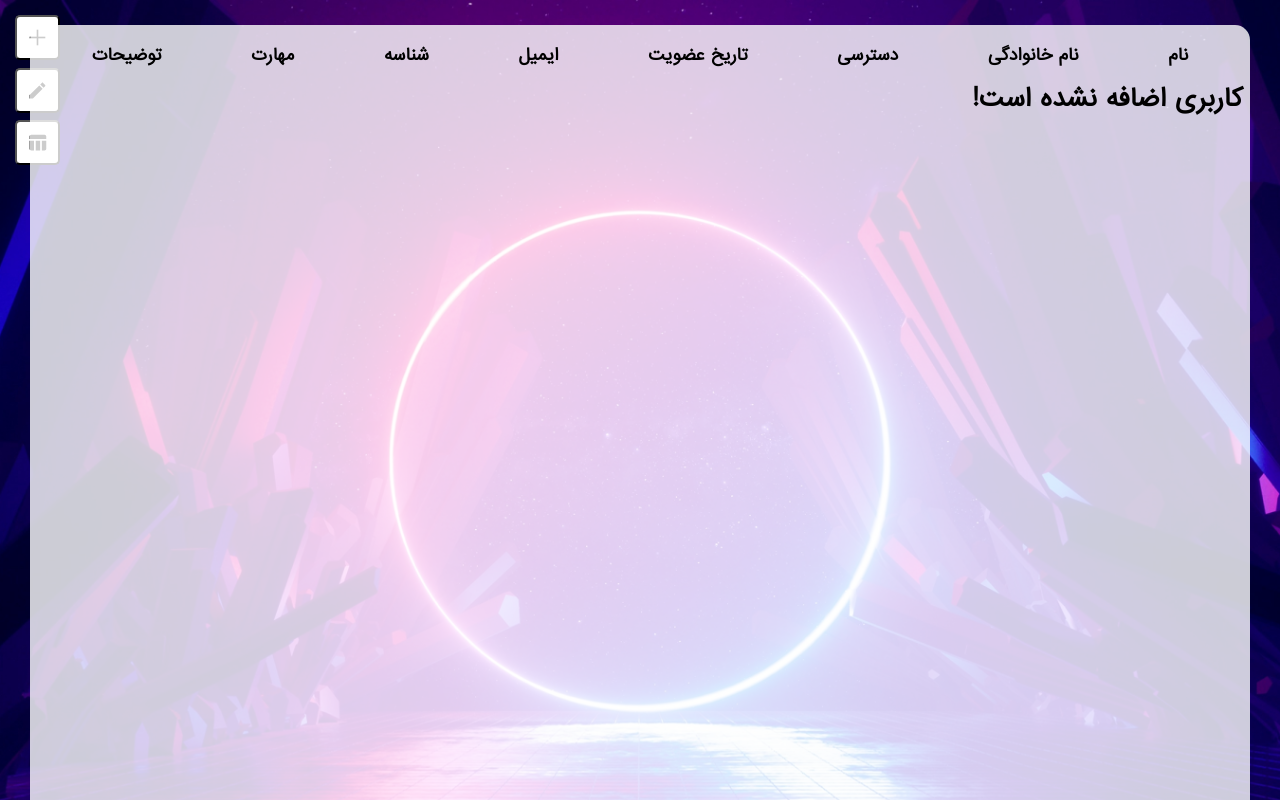
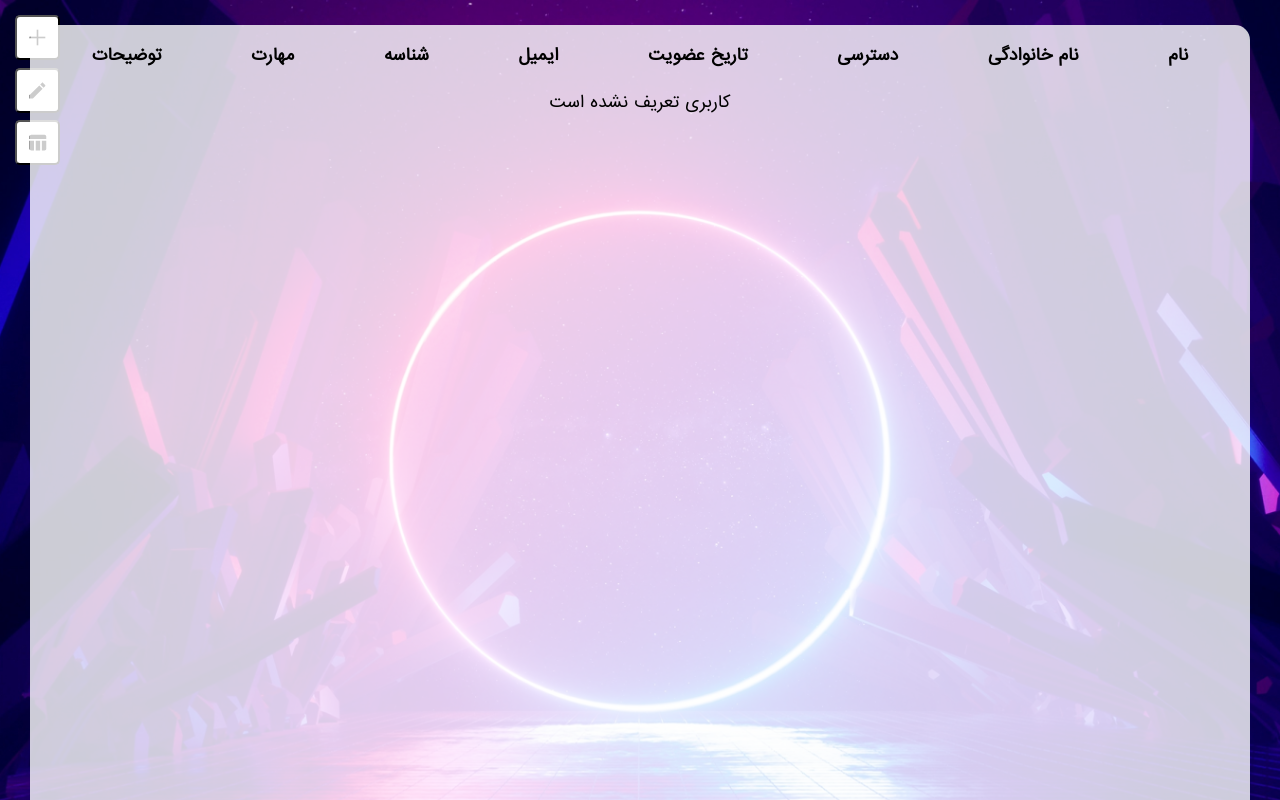
Before and after one commit to mahmudk313/Users-list-react, a React (Create React App) app: page / in a window 1280 px wide. Shown: the top 800 px of the page. Built offline with nearby package versions, Linux system fonts and the light colour scheme.

Commit message:
Update ListShow.js

```diff
--- a/src/Components/ListShow.js
+++ b/src/Components/ListShow.js
@@ -26,8 +26,8 @@ function ListShow(props) {
                     {/* if there are no users a message will be displayed otherwise Users component called */}
                     {
                         state.users.length === 0
-                            ? <h2>کاربری اضافه نشده است!</h2>
-                            : state.users.map(item => <Users key={item.id} usersList={item} /> )
+                            ? <tr>کاربری تعریف نشده است</tr>
+                            : state.users.map(item => <Users key={item.key} usersList={item} /> )
                     }
                 </tbody>
             </table>
```
